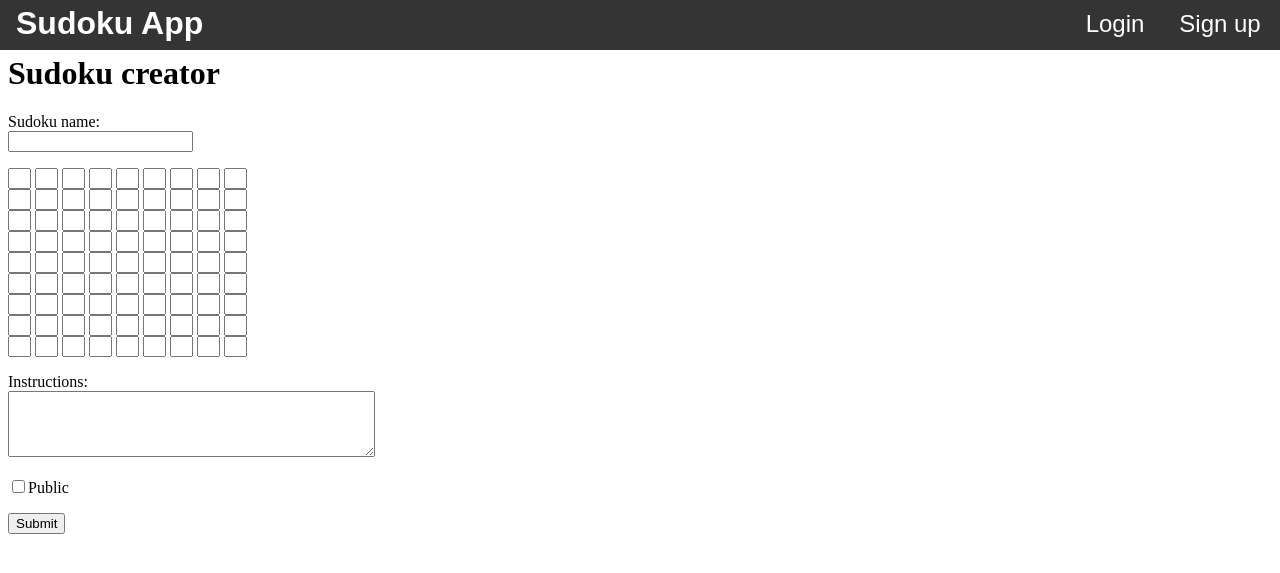
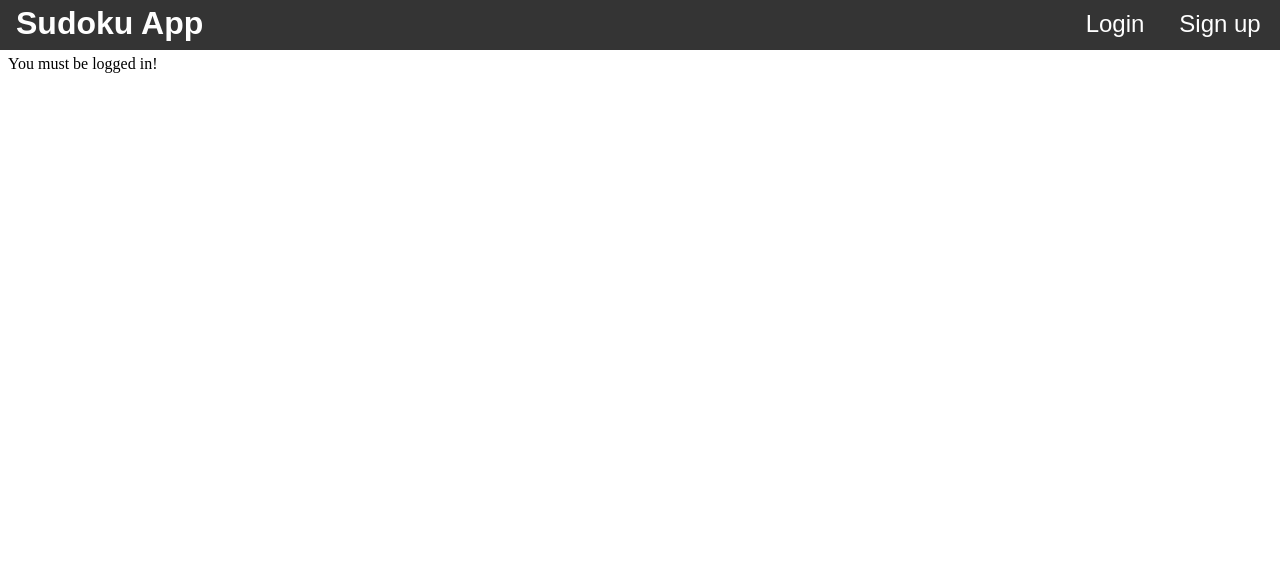
Before and after one commit to Valokoodari/sudoku-app, a Flask app: page /create in a window 1280 px wide. Shown: the top 573 px of the page. Run offline with Flask 2, Linux system fonts and the light colour scheme.

Commit message:
A new sudoku can only be created while logged in.

```diff
--- a/application/app.py
+++ b/application/app.py
@@ -16,20 +16,30 @@ def index():
 
 @app.route("/sudoku/<int:id>")
 def sudoku(id):
-    result = db.session.execute("SELECT cells FROM sudokus")
-    cells = result.fetchall()[id][0]
-    return render_template("sudoku.html", numbers=cells)
-    # TODO - 404 if sudoku with given id doesn't exist
+    sql = "SELECT name,cells,instructions FROM sudokus WHERE id=:id"
+    result = db.session.execute(sql, {"id":id})
+    sudoku = result.fetchone();
+
+    # Redirect to the error page if the sudoku doesn't exist
+    if sudoku == None:
+        return render_template("error.html", error="A sudoku with the given id doesn't exits.")
+
+    return render_template("sudoku.html", name=sudoku[0], cells=sudoku[1], rules=sudoku[2])
+    # TODO - Check permissions
 
 @app.route("/create")
 def create():
+    # The user must be logged in to create a sudoku
+    if "user_id" not in session:
+        return render_template("error.html", error="You must be logged in!");
+
     return render_template("create.html")
 
 @app.route("/new", methods=["POST"])
 def new():
+    # The user must be logged in to submit a new sudoku
     if "user_id" not in session:
-        print("User id not found!")
-        # TODO - Not logged in ERROR
+        return render_template("error.html", error="You must be logged in!");
 
     name = request.form["name"]
     cells = [];
@@ -49,7 +59,7 @@ def new():
 
     result = db.session.execute("SELECT COUNT(*) FROM sudokus")
 
-    return redirect("/sudoku/" + str(result.fetchone()[0]-1))
+    return redirect("/sudoku/" + str(result.fetchone()[0]))
     # TODO - error handling
 
 @app.route("/login", methods=["POST"])
--- /dev/null
+++ b/application/templates/error.html
@@ -0,0 +1,6 @@
+{% extends "layout.html" %}
+{% block content %}
+<div id=content" style="margin-top: 55px">
+    <p style="font-size: 16px">{{ error }}</p>
+</div>
+{% endblock %}
--- a/application/templates/sudoku.html
+++ b/application/templates/sudoku.html
@@ -5,7 +5,7 @@
     {% for row in range(0, 9) %}
     <div class="row row-{{ row }}}">
         {% for col in range(0, 9) %}
-        <div class="column-{{ col }} row-{{ row }} cell"><span>{{ numbers[row][col]}}</span></div>
+        <div class="column-{{ col }} row-{{ row }} cell"><span>{{ cells[row][col]}}</span></div>
         {% endfor %}
     </div>
     {% endfor %}
```
